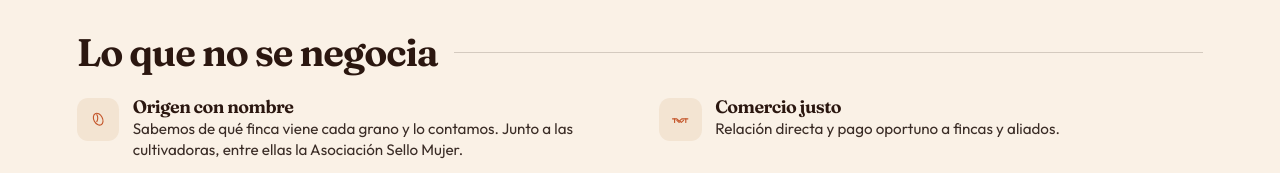
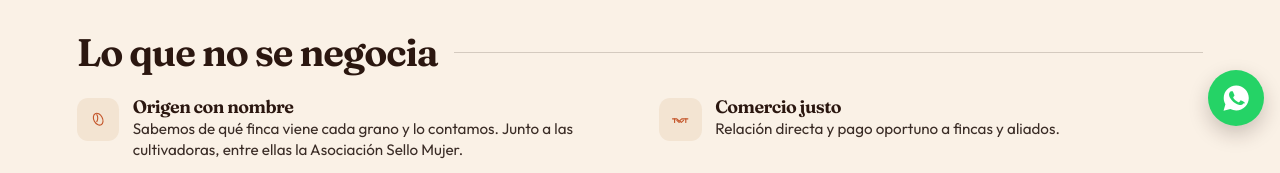
Before and after one commit to Cadaloco/cadaloco.github.io, a plain HTML site: page cafe.html in a window 1280 px wide. Shown: the part 658-831 px from the top of the page. Drawn offline with Linux system fonts and the light colour scheme.

Commit message:
Agrega un botón flotante de WhatsApp en todo el sitio.
Abre el chat de Claudia con un mensaje listo, igual que el botón de Special Graphics.

```diff
--- a/cafe.html
+++ b/cafe.html
@@ -15,7 +15,7 @@
       href="https://fonts.googleapis.com/css2?family=Fraunces:ital,opsz,wght@0,9..144,560;0,9..144,650;1,9..144,560&family=Outfit:wght@400;500;600&display=swap"
       rel="stylesheet"
     />
-    <link rel="stylesheet" href="css/site.css?v=80" />
+    <link rel="stylesheet" href="css/site.css?v=81" />
   </head>
   <body data-animate>
     <a class="skip" href="#contenido">Saltar al contenido</a>
@@ -169,7 +169,7 @@
         <p class="footer-note">Café cultural · Colombia</p>
       </div>
     </footer>
-    <script src="js/site.js"></script>
+    <script src="js/site.js?v=8"></script>
     <script src="js/motion.js?v=9"></script>
   </body>
 </html>
--- a/css/site.css
+++ b/css/site.css
@@ -845,6 +845,34 @@ p {
 .footer-note {
   color: rgba(246, 239, 230, 0.72);
   font-size: 0.88rem;
+}
+
+.site-footer .wrap {
+  padding-right: 3.4rem;
+}
+
+.wa-float {
+  position: fixed;
+  right: 1rem;
+  bottom: 1rem;
+  z-index: 25;
+  display: grid;
+  place-items: center;
+  width: 3.5rem;
+  height: 3.5rem;
+  border-radius: 50%;
+  background: #25d366;
+  color: #fff;
+  box-shadow: 0 8px 20px rgba(43, 23, 16, 0.22);
+}
+
+.wa-float:hover {
+  background: #1ebe5d;
+}
+
+.wa-float svg {
+  width: 1.9rem;
+  height: 1.9rem;
 }
 
 .page-hero {
--- a/js/site.js
+++ b/js/site.js
@@ -74,3 +74,14 @@ if (form) {
     window.location.href = `https://wa.me/${who}?text=${encodeURIComponent(lines.join("\n"))}`;
   });
 }
+
+function addWhatsappFloat() {
+  const link = document.createElement("a");
+  link.className = "wa-float";
+  link.href = "https://api.whatsapp.com/send?phone=573138527043&text=" + encodeURIComponent("Hola, quiero cotizar con Cada Loco con su Tema.");
+  link.setAttribute("aria-label", "Hablar por WhatsApp");
+  link.innerHTML = '<svg viewBox="0 0 24 24" aria-hidden="true"><path fill="currentColor" d="M12.04 2C6.58 2 2.15 6.4 2.15 11.83c0 1.74.46 3.44 1.34 4.94L2 22l5.39-1.41a10.1 10.1 0 0 0 4.65 1.12h.01c5.46 0 9.89-4.4 9.89-9.83C21.94 6.4 17.5 2 12.04 2Zm5.76 13.92c-.24.68-1.4 1.3-1.94 1.38-.5.08-1.12.11-1.81-.11-.41-.14-.95-.31-1.64-.61-2.88-1.25-4.76-4.15-4.9-4.35-.14-.19-1.16-1.54-1.16-2.94s.73-2.08 1-2.37c.24-.27.64-.39.86-.39h.62c.2 0 .46-.07.72.55.27.64.91 2.22.99 2.38.08.16.13.35.03.56-.1.21-.15.34-.3.52-.15.18-.31.4-.44.54-.15.15-.3.31-.13.6.17.3.76 1.25 1.63 2.03 1.12 1 2.06 1.31 2.36 1.46.3.15.47.12.65-.07.18-.2.76-.88.96-1.18.2-.3.4-.25.67-.15.27.1 1.72.81 2.02.96.3.15.49.22.56.34.08.12.08.7-.16 1.38Z"/></svg>';
+  document.body.append(link);
+}
+
+addWhatsappFloat();
```
Also changed, not shown: cotizar.html (+2 -2 lines), encuentros.html (+2 -1 lines), eventos.html (+2 -2 lines), experiencias.html (+2 -2 lines), index.html (+2 -2 lines), proveeduria.html (+2 -2 lines), regalos.html (+2 -2 lines).
